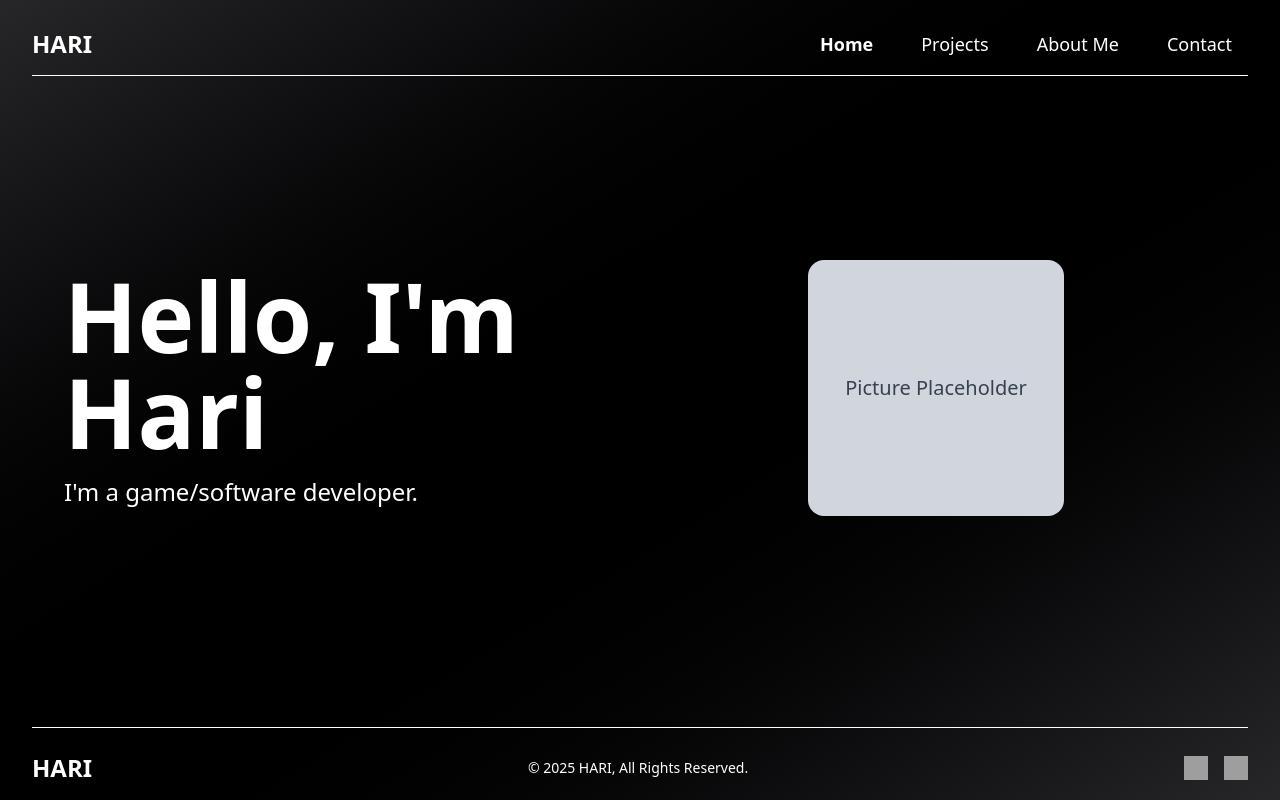
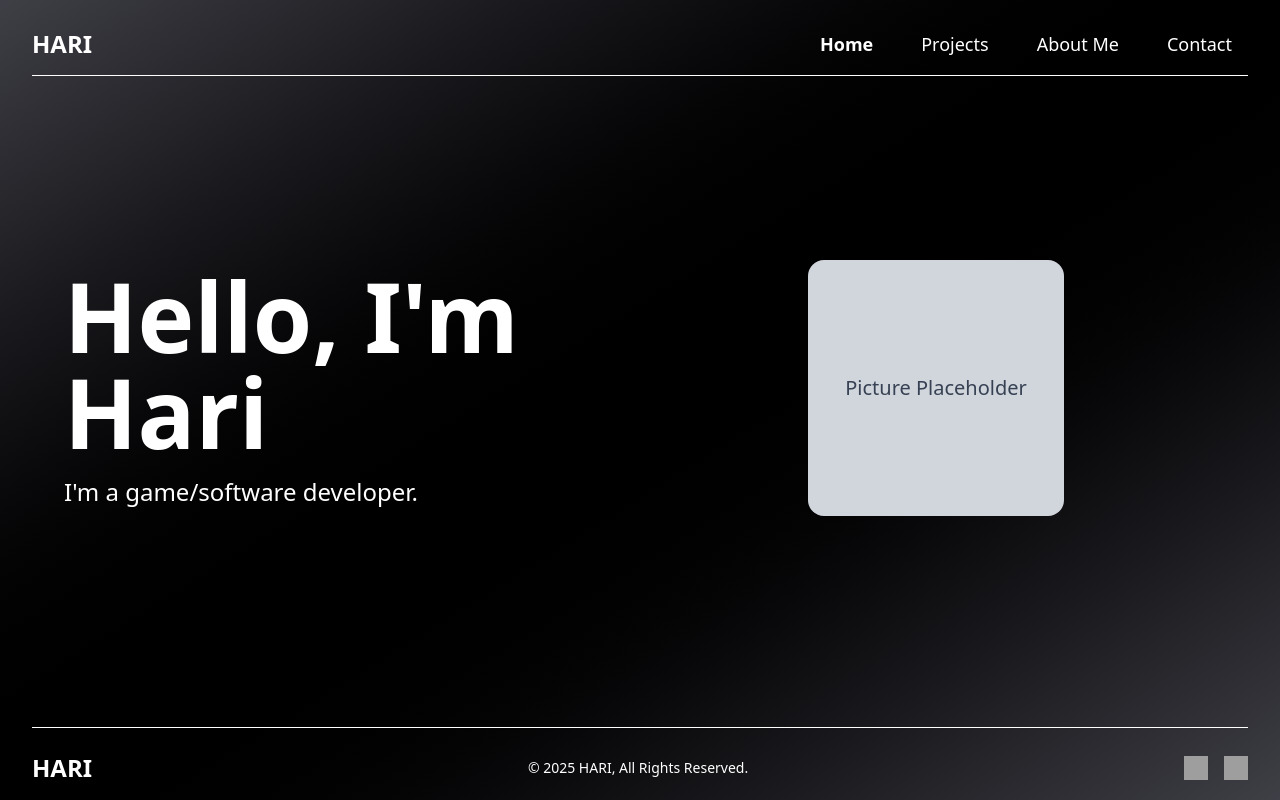
Before and after one commit to Hari-42/myportfolio, a Next.js app: page / in a window 1280 px wide. Built offline with nearby package versions, Linux system fonts and the light colour scheme; grey boxes are pictures that could not be loaded.

Commit message:
design fix and scrollbar fix

```diff
--- a/app/contact/page.js
+++ b/app/contact/page.js
@@ -56,7 +56,7 @@ export default function Contact() {
     };
 
     return (
-        <div className="flex flex-col min-h-screen font-sans  text-white bg-gradient-to-bl from-zinc-800 via-black to-zinc-800">
+        <div className="flex flex-col min-h-screen font-sans  text-white bg-gradient-to-bl from-zinc-700 via-black to-zinc-700">
             {/* Header */}
             <header className=" text-white py-3">
                 <div className="px-4 lg:px-8 mx-auto w-full max-w-7xl">
--- a/app/globals.css
+++ b/app/globals.css
@@ -6,3 +6,7 @@ body {
   background: black;
   font-family: Arial, Helvetica, sans-serif;
 }
+
+html {
+  overflow-y: scroll;
+}
--- a/app/page.js
+++ b/app/page.js
@@ -20,7 +20,7 @@ export default function Home() {
     const [isOpen, setIsOpen] = useState(false);
 
     return (
-        <div className="flex flex-col min-h-screen font-sans bg-black bg-gradient-to-br from-zinc-800 via-black to-zinc-800">
+        <div className="flex flex-col min-h-screen font-sans bg-black bg-gradient-to-br from-zinc-700 via-black to-zinc-700">
             {/* Header */}
             <header className=" text-white py-3">
                 <div className="px-4 lg:px-8 mx-auto w-full max-w-7xl">
```
